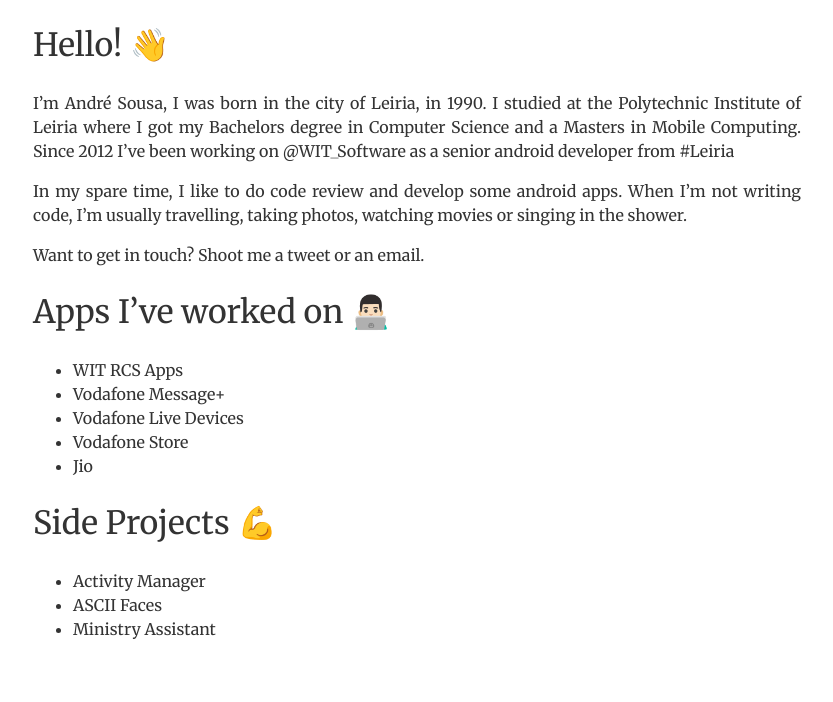
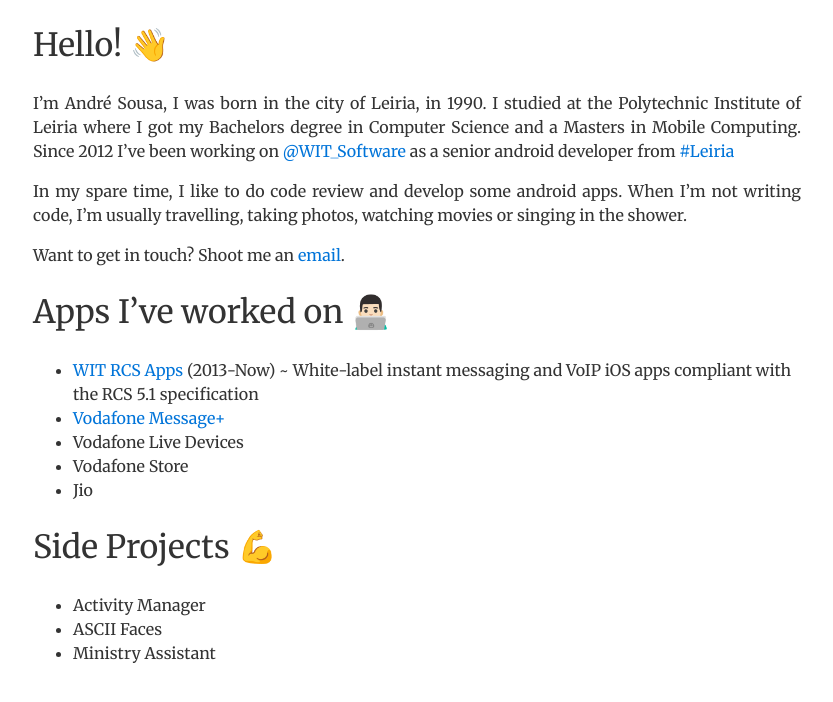
Before and after one commit to andrefrsousa/andrefrsousa.github.io, a Jekyll site: the page built from index.md, in a window 1280 px wide. Shown: the top 702 px of the page, without its empty margins (223-1056 px from the left). Built offline with Jekyll 4.4.1, drawn with Linux system fonts in a browser that asks for light colours; our own code applies the rules of GitHub Pages for plain Markdown files.

Commit message:
Update content

```diff
--- a/index.md
+++ b/index.md
@@ -2,22 +2,21 @@
 layout: default
 ---
 
+
 # Hello! 👋
 
-I'm André Sousa, I was born in the city of Leiria, in 1990. I studied at the Polytechnic Institute of Leiria where I got my Bachelors degree in Computer Science and a Masters in Mobile Computing. Since 2012 I’ve been working on @WIT_Software as a senior android developer from #Leiria
-
-
+I'm André Sousa, I was born in the city of Leiria, in 1990. I studied at the Polytechnic Institute of Leiria where I got my Bachelors degree in Computer Science and a Masters in Mobile Computing. Since 2012 I’ve been working on [<span class="blue">@WIT_Software</span>](https://www.google.com/url?q=https%3A%2F%2Ftwitter.com%2FWIT_Software&sa=D&sntz=1&usg=AFQjCNGvrLh_7lGUHtOvTw5r1g4arrodRw) as a senior android developer from [<span class="blue">#Leiria</span>](https://www.google.com/maps/place/Leiria/)
 
 In my spare time, I like to do code review and develop some android apps.
 When I’m not writing code, I’m usually travelling, taking photos, watching movies or singing in the shower.
 
-Want to get in touch? Shoot me a tweet or an email.
+Want to get in touch? Shoot me an [<span class="blue">email</span>](mailto:andrefrsousa@icloud.com).
 
 
 # Apps I’ve worked on 👨🏻‍💻
 
-- WIT RCS Apps
-- Vodafone Message+
+- [<span class="blue">WIT RCS Apps</span>](https://www.wit-software.com/products/rcs-suite/) (2013-Now) ~ White-label instant messaging and VoIP iOS apps compliant with the RCS 5.1 specification
+- [<span class="blue">Vodafone Message+</span>](https://itunes.apple.com/ie/app/vodafone-message+/id833409201?mt=8)
 - Vodafone Live Devices
 - Vodafone Store
 - Jio
```
